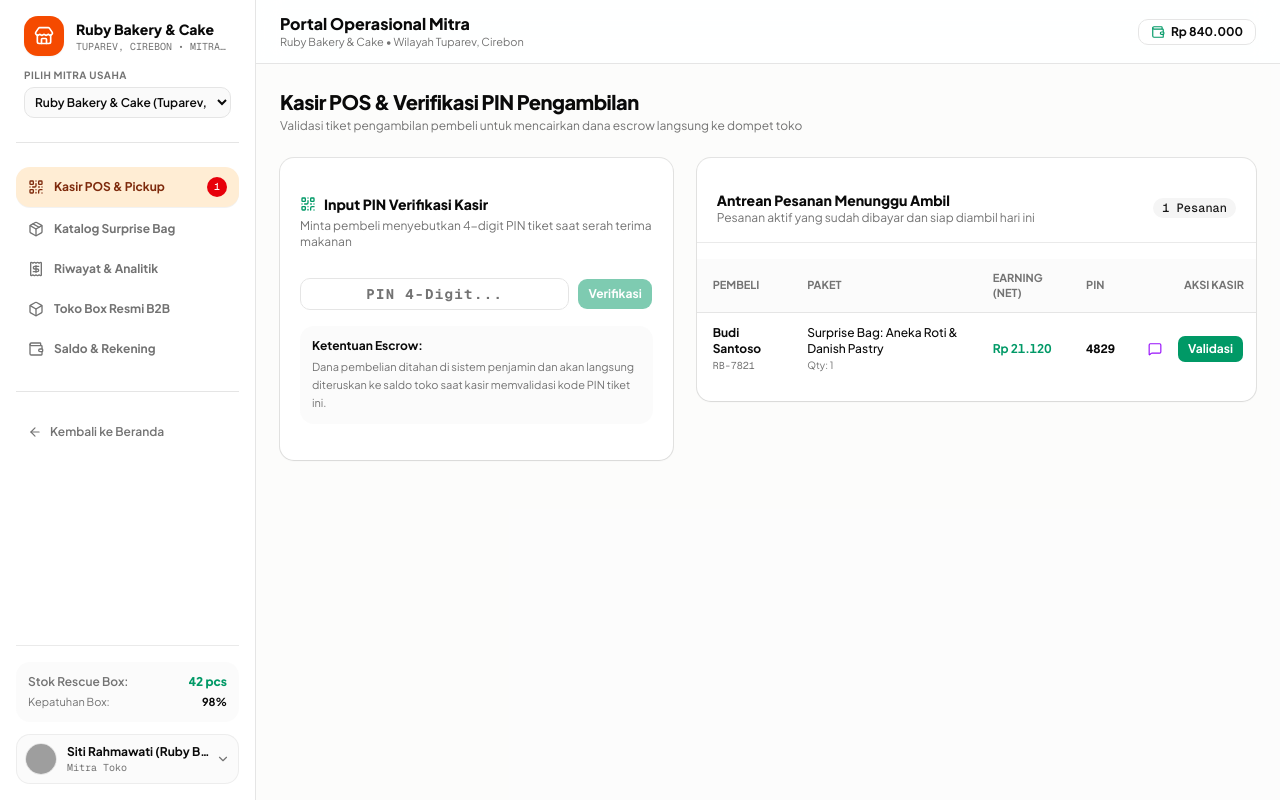
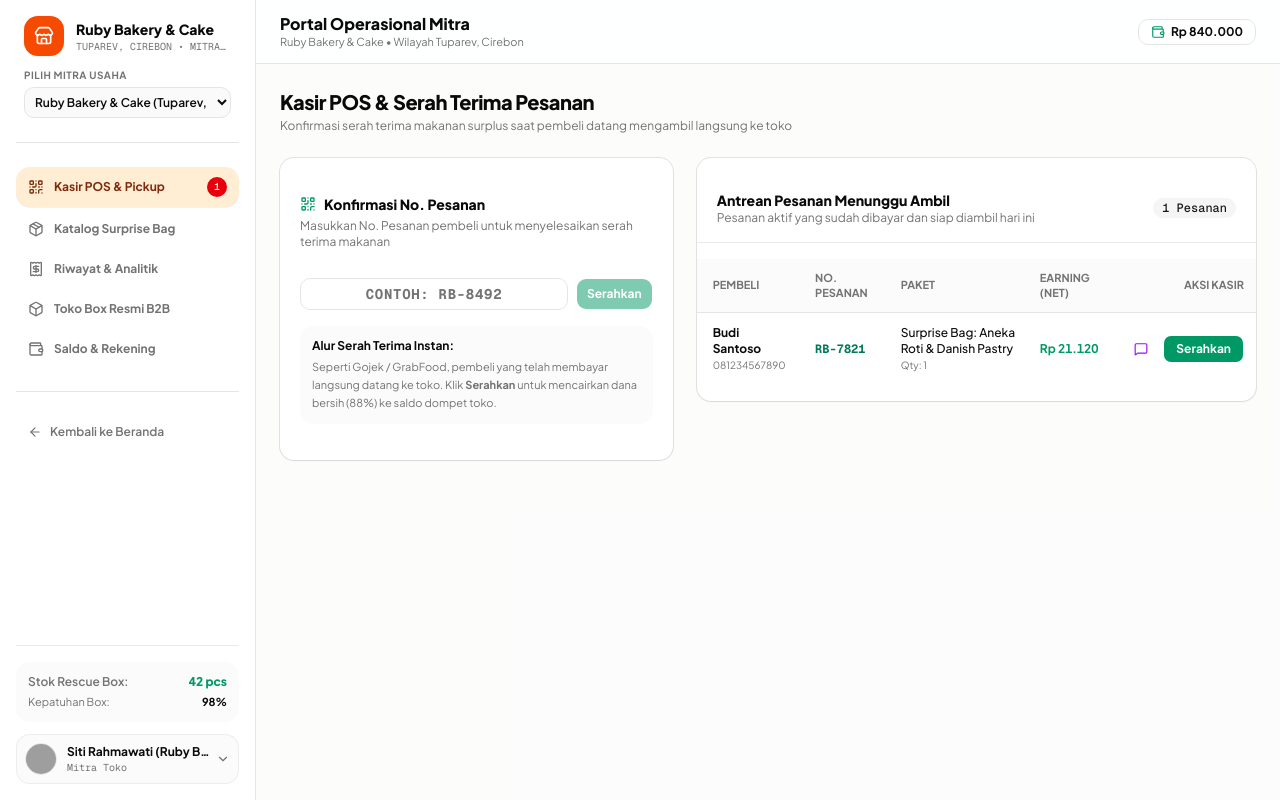
Before and after one commit to janfdev/FoodRescue, a Next.js app: page /seller in a window 1280 px wide. Built offline with nearby package versions, Linux system fonts and the light colour scheme; grey boxes are pictures that could not be loaded.

Commit message:
feat(order): simplify takeaway pickup flow to direct payment confirmation without pins across buyer seller and admin

```diff
--- a/src/app/account/page.tsx
+++ b/src/app/account/page.tsx
@@ -167,7 +167,7 @@ export default function AccountPage() {
                     Portal Mitra Kuliner (POS)
                   </span>
                   <span className="text-[11px] text-muted-foreground">
-                    Validasi PIN kasir, atur surprise bag, dan box B2B
+                    Serah terima pesanan kasir, atur surprise bag, dan box B2B
                   </span>
                 </div>
               </div>
--- a/src/app/chat/page.tsx
+++ b/src/app/chat/page.tsx
@@ -245,9 +245,9 @@ function ChatContent() {
           </div>
 
           <div className="text-right shrink-0">
-            <span className="text-[9px] text-muted-foreground block uppercase font-bold">PIN Kasir:</span>
-            <span className="font-mono text-sm font-black text-amber-800 dark:text-amber-400 tracking-wider tabular-nums bg-amber-500/15 border border-amber-500/30 px-2 py-0.5 rounded-md inline-block">
-              {order.pickupCode}
+            <span className="text-[9px] text-muted-foreground block uppercase font-bold">No. Pesanan:</span>
+            <span className="font-mono text-xs font-black text-emerald-800 dark:text-emerald-300 tracking-wider tabular-nums bg-emerald-500/15 border border-emerald-500/30 px-2 py-0.5 rounded-md inline-block">
+              {order.id}
             </span>
           </div>
         </div>
--- a/src/app/checkout/page.tsx
+++ b/src/app/checkout/page.tsx
@@ -117,10 +117,10 @@ function CheckoutContent() {
 
             <div className="text-center space-y-1">
               <span className="text-[11px] text-muted-foreground uppercase tracking-wider block font-semibold">
-                PIN 4-Digit Kasir
+                Status Pesanan
               </span>
-              <div className="inline-block px-5 py-2 rounded-xl bg-amber-500/15 border border-amber-500/30 font-mono text-2xl font-black text-amber-800 dark:text-amber-400 tracking-widest">
-                {confirmedOrder.pickupCode}
+              <div className="inline-block px-4 py-1.5 rounded-xl bg-emerald-500/15 border border-emerald-500/30 text-xs font-extrabold text-emerald-800 dark:text-emerald-300">
+                Terbayar • Siap Diambil di Toko
               </div>
             </div>
 
--- a/src/app/seller/page.tsx
+++ b/src/app/seller/page.tsx
@@ -26,11 +26,11 @@ export default function SellerPosPage() {
     return unsub;
   }, []);
 
-  const handleVerify = (codeToVerify?: string) => {
-    const code = codeToVerify || pickupCodeInput;
-    if (!code.trim()) return;
+  const handleVerify = (orderIdToVerify?: string) => {
+    const targetId = orderIdToVerify || pickupCodeInput;
+    if (!targetId.trim()) return;
 
-    const res = storeService.verifyPickup(code);
+    const res = storeService.confirmOrderHandover(targetId);
     setVerifyResult(res);
     setPickupCodeInput("");
     syncData();
@@ -48,24 +48,24 @@ export default function SellerPosPage() {
     <div className="space-y-6 w-full">
       <div>
         <h2 className="text-xl font-black text-foreground tracking-tight">
-          Kasir POS & Verifikasi PIN Pengambilan
+          Kasir POS & Serah Terima Pesanan
         </h2>
         <p className="text-xs text-muted-foreground mt-0.5">
-          Validasi tiket pengambilan pembeli untuk mencairkan dana escrow langsung ke dompet toko
+          Konfirmasi serah terima makanan surplus saat pembeli datang mengambil langsung ke toko
         </p>
       </div>
 
       <div className="grid grid-cols-1 lg:grid-cols-12 gap-6">
-        {/* Input Verifikasi PIN Cepat */}
+        {/* Input Verifikasi Cepat No Pesanan */}
         <div className="lg:col-span-5">
           <Card className="border-border shadow-xs">
             <CardHeader className="p-5 pb-3">
               <CardTitle className="text-sm font-extrabold flex items-center gap-2">
                 <QrCode className="size-4 text-emerald-600" />
-                <span>Input PIN Verifikasi Kasir</span>
+                <span>Konfirmasi No. Pesanan</span>
               </CardTitle>
               <CardDescription className="text-xs">
-                Minta pembeli menyebutkan 4-digit PIN tiket saat serah terima makanan
+                Masukkan No. Pesanan pembeli untuk menyelesaikan serah terima makanan
               </CardDescription>
             </CardHeader>
 
@@ -73,11 +73,11 @@ export default function SellerPosPage() {
               <div className="flex gap-2">
                 <Input
                   type="text"
-                  placeholder="PIN 4-Digit..."
+                  placeholder="Contoh: RB-8492"
                   value={pickupCodeInput}
                   onChange={(e) => setPickupCodeInput(e.target.value)}
-                  className="font-mono text-center tracking-widest text-lg font-bold"
-                  maxLength={8}
+                  className="font-mono text-center tracking-wider text-base font-bold uppercase"
+                  maxLength={12}
                 />
                 <Button
                   type="button"
@@ -85,7 +85,7 @@ export default function SellerPosPage() {
                   disabled={!pickupCodeInput.trim()}
                   className="bg-emerald-600 hover:bg-emerald-700 text-white font-bold text-xs"
                 >
-                  Verifikasi
+                  Serahkan
                 </Button>
               </div>
 
@@ -107,9 +107,9 @@ export default function SellerPosPage() {
               )}
 
               <div className="p-3 bg-muted/40 rounded-xl text-xs text-muted-foreground space-y-1">
-                <p className="font-bold text-foreground">Ketentuan Escrow:</p>
+                <p className="font-bold text-foreground">Alur Serah Terima Instan:</p>
                 <p className="text-[11px] leading-relaxed">
-                  Dana pembelian ditahan di sistem penjamin dan akan langsung diteruskan ke saldo toko saat kasir memvalidasi kode PIN tiket ini.
+                  Seperti Gojek / GrabFood, pembeli yang telah membayar langsung datang ke toko. Klik <strong>Serahkan</strong> untuk mencairkan dana bersih (88%) ke saldo dompet toko.
                 </p>
               </div>
             </CardContent>
@@ -143,9 +143,9 @@ export default function SellerPosPage() {
                   <thead className="bg-muted/40 border-b border-border text-[11px] text-muted-foreground font-bold uppercase">
                     <tr>
                       <th className="p-3 px-4">Pembeli</th>
+                      <th className="p-3">No. Pesanan</th>
                       <th className="p-3">Paket</th>
                       <th className="p-3">Earning (Net)</th>
-                      <th className="p-3">PIN</th>
                       <th className="p-3 text-right">Aksi Kasir</th>
                     </tr>
                   </thead>
@@ -154,7 +154,10 @@ export default function SellerPosPage() {
                       <tr key={ord.id} className="hover:bg-muted/20">
                         <td className="p-3 px-4">
                           <span className="font-bold text-foreground block">{ord.buyerName}</span>
-                          <span className="text-[10px] text-muted-foreground font-mono">{ord.id}</span>
+                          <span className="text-[10px] text-muted-foreground">{ord.buyerPhone}</span>
+                        </td>
+                        <td className="p-3 font-mono font-bold text-emerald-700 dark:text-emerald-400">
+                          {ord.id}
                         </td>
                         <td className="p-3">
                           <span className="font-medium text-foreground block">{ord.bagTitle}</span>
@@ -162,9 +165,6 @@ export default function SellerPosPage() {
                         </td>
                         <td className="p-3 font-bold tabular-nums text-emerald-600">
                           Rp {ord.sellerEarning.toLocaleString("id-ID")}
-                        </td>
-                        <td className="p-3 font-mono font-bold text-foreground">
-                          {ord.pickupCode}
                         </td>
                         <td className="p-3 text-right">
                           <div className="flex items-center justify-end gap-1.5">
@@ -179,10 +179,10 @@ export default function SellerPosPage() {
                             </Button>
                             <Button
                               size="sm"
-                              onClick={() => handleVerify(ord.pickupCode)}
-                              className="bg-emerald-600 hover:bg-emerald-700 text-white font-bold text-xs h-7 px-2.5"
+                              onClick={() => handleVerify(ord.id)}
+                              className="bg-emerald-600 hover:bg-emerald-700 text-white font-bold text-xs h-7 px-3 cursor-pointer"
                             >
-                              Validasi
+                              Serahkan
                             </Button>
                           </div>
                         </td>
--- a/src/components/buyer/BuyerAppView.tsx
+++ b/src/components/buyer/BuyerAppView.tsx
@@ -354,7 +354,7 @@ export function BuyerAppView() {
                           <MessageSquare className="size-4" />
                         </button>
 
-                        {/* Tombol Tiket QR/PIN */}
+                        {/* Tombol Tiket Ambil */}
                         {isPaid && (
                           <button
                             type="button"
@@ -362,7 +362,7 @@ export function BuyerAppView() {
                             className="flex items-center gap-1.5 bg-emerald-600 hover:bg-emerald-700 text-white px-3 py-1.5 rounded-xl text-xs font-bold transition-colors shadow-xs"
                           >
                             <QrCode className="size-3.5" />
-                            <span>Lihat Tiket (PIN {order.pickupCode})</span>
+                            <span>Lihat Tiket Pengambilan</span>
                           </button>
                         )}
 
--- a/src/components/landing/LandingPage.tsx
+++ b/src/components/landing/LandingPage.tsx
@@ -531,10 +531,10 @@ export function LandingPage() {
                     3
                   </div>
                   <span className="font-bold text-[10px] block leading-tight text-foreground">
-                    Ambil Pakai PIN/QR
+                    Ambil di Toko
                   </span>
                   <span className="text-[8px] text-muted-foreground block leading-none">
-                    Tunjukkan ke Kasir
+                    Tunjukkan No. Pesanan
                   </span>
                 </div>
               </div>
--- a/src/services/storeService.ts
+++ b/src/services/storeService.ts
@@ -346,8 +346,7 @@ class StoreService {
     // Reduce bag quota
     bag.quotaRemaining -= quantity;
 
-    // Generate PIN 4-digit
-    const randomPin = Math.floor(1000 + Math.random() * 9000).toString();
+    // Nomor pesanan unik e.g. "RB-8492"
     const orderId = `RB-${Math.floor(1000 + Math.random() * 9000)}`;
 
     const subtotalPrice = bag.discountedPrice * quantity;
@@ -375,11 +374,11 @@ class StoreService {
       totalPrice,
       platformFee,
       sellerEarning,
-      status: "PAID", // Simulation: instant mock payment
+      status: "PAID", // Pembayaran langsung terkonfirmasi (seperti Gojek / Grab)
       paymentMethod,
       paidAt: new Date().toISOString(),
-      pickupCode: randomPin,
-      pickupQrData: `RESCUE_ORDER:${orderId}:${randomPin}`,
+      pickupCode: orderId,
+      pickupQrData: `RESCUE_ORDER:${orderId}`,
       isChatLocked: false
     };
 
@@ -391,8 +390,8 @@ class StoreService {
         id: `msg-${Date.now()}`,
         orderId,
         senderRole: "system",
-        senderName: "Sistem Escrow",
-        text: `Pesanan berhasil dibayar Rp ${bag.discountedPrice.toLocaleString("id-ID")}. Dana disimpan aman di Escrow hingga Anda mengonfirmasi pengambilan makanan di kasir toko.`,
+        senderName: "Sistem Transaksi",
+        text: `Pesanan ${orderId} berhasil dibayar Rp ${totalPrice.toLocaleString("id-ID")}. Pembeli dapat langsung mengambil makanan surplus ke lokasi ${store.name} dengan menyebutkan nomor pesanan.`,
         timestamp: new Date().toISOString()
       }
     ];
@@ -422,7 +421,7 @@ class StoreService {
     if (!order) {
       return {
         success: false,
-        message: "Kode pengambilan / QR Code tidak valid atau pesanan sudah pernah diambil."
+        message: "Nomor pesanan tidak ditemukan atau pesanan sudah diselesaikan sebelumnya."
       };
     }
 
```
Also changed, not shown: src/app/admin/transaksi/page.tsx (+8 -4 lines), src/app/api/orders/verify/route.ts (+5 -4 lines), src/app/history/page.tsx (+5 -5 lines), src/components/buyer/BuyerPickupTicketModal.tsx (+8 -8 lines), 3 other files (tests, documents, lock files or other folders).
